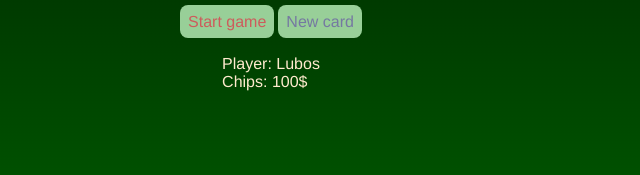
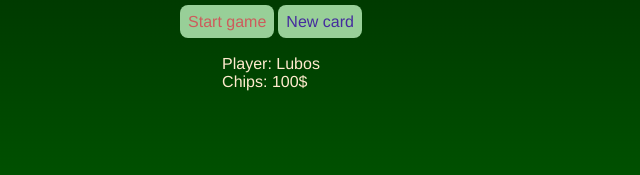
Before and after one commit to lubosJurca/s-blackjack, a plain HTML site: page index.html in a window 1280 px wide. Shown: the part 466-641 px from the top of the page, 369-1009 px from the left. Drawn offline with Linux system fonts and the light colour scheme.

Commit message:
color change in css

```diff
--- a/style.css
+++ b/style.css
@@ -75,7 +75,7 @@ p {
 #new-card {
     text-decoration: none;
     background: rgb(152, 207, 152);
-    color: rgb(117, 121, 161);
+    color: rgb(69, 44, 158);
     padding: 0.5rem;
     border-radius: 0.5rem;
     width: 6rem;
```
Also changed, not shown: script.js (+16 -0 lines).
